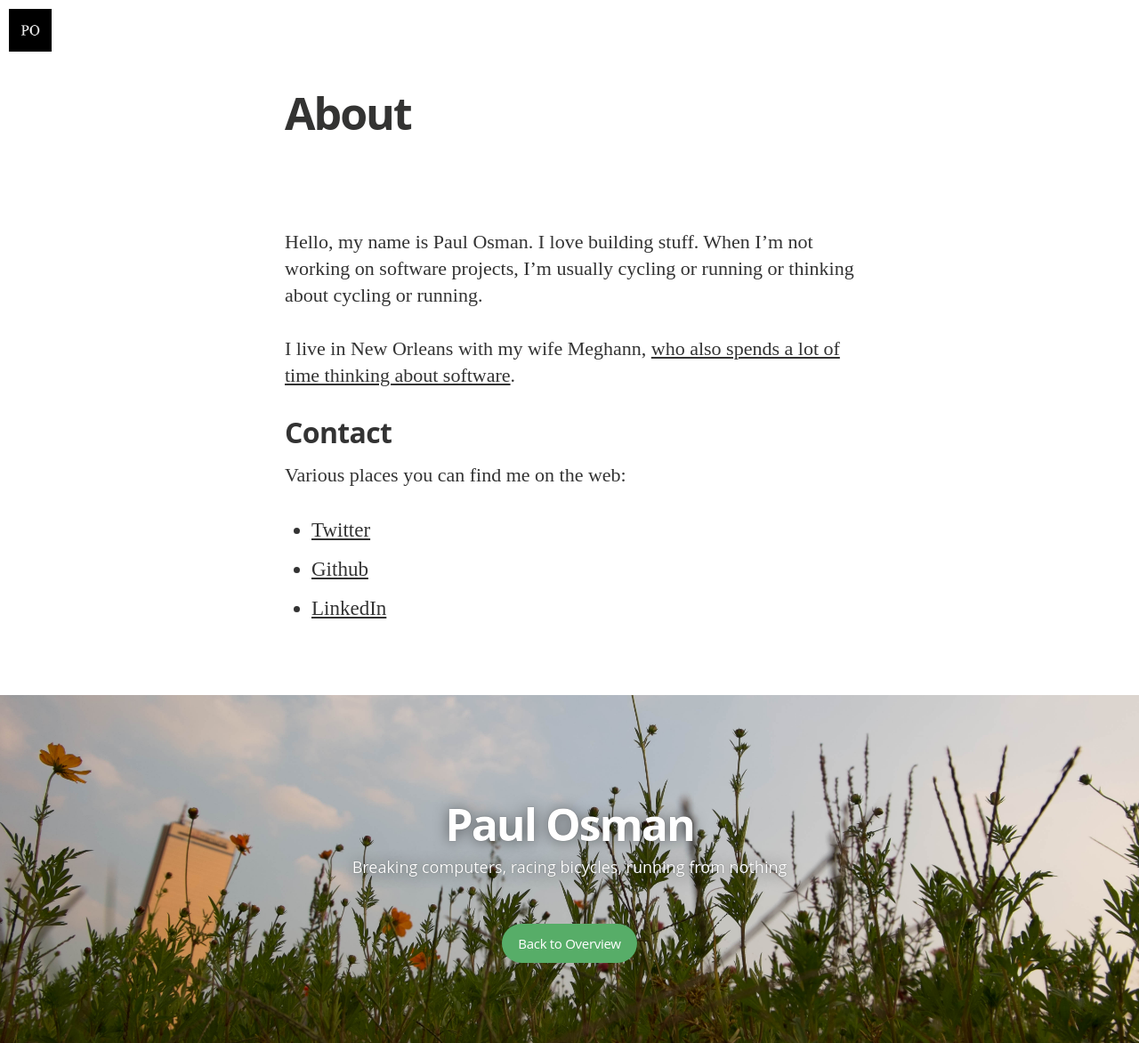
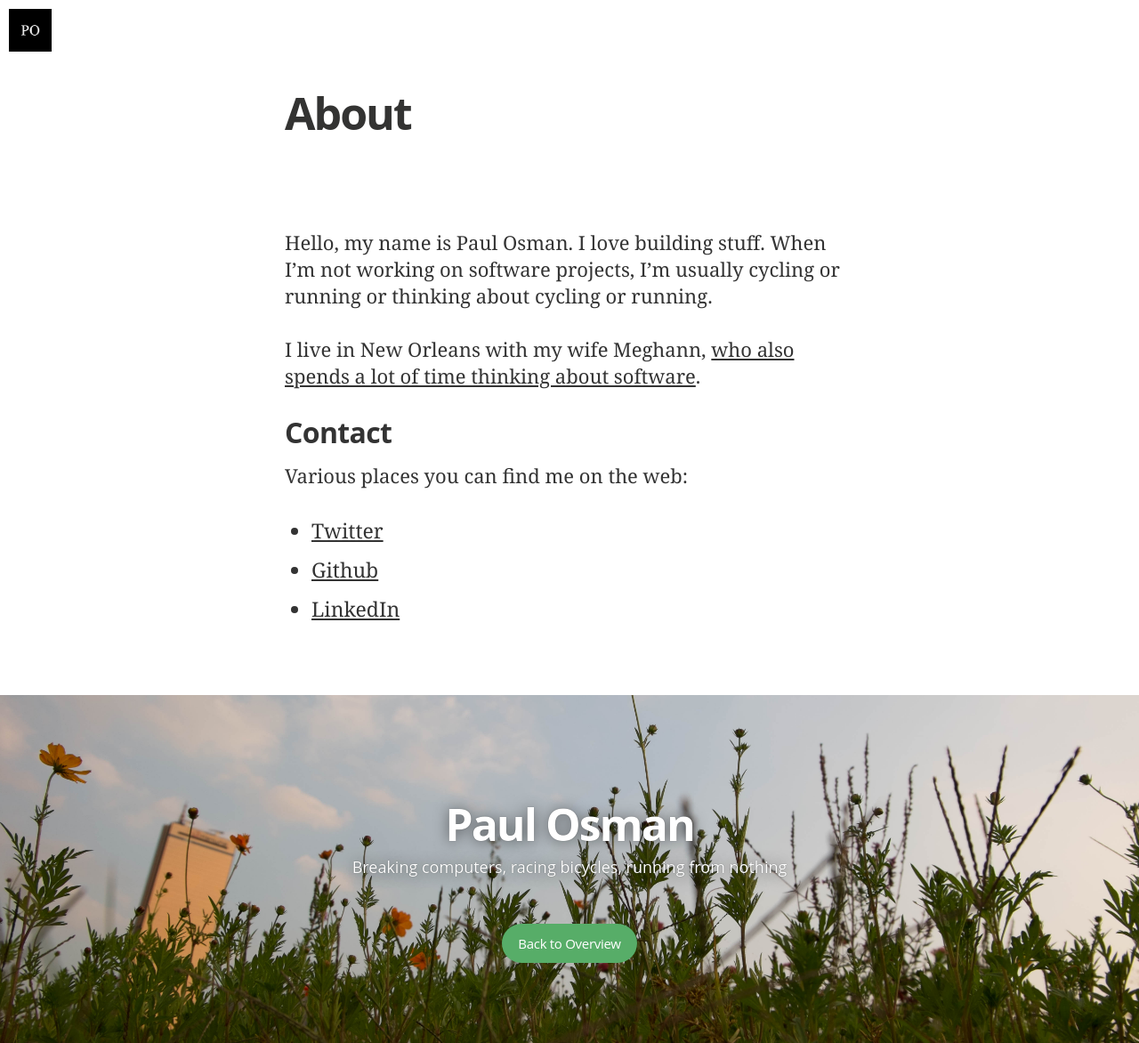
Before and after one commit to paulosman/paulosman.github.io, a Jekyll site: the page built from about.md, in a window 1280 px wide. Shown: the whole page at 89% size. Built offline with Jekyll 4.4.1, drawn with Linux system fonts in a browser that asks for light colours; nearby versions of some CDN libraries.

Commit message:
Use a more readable serif

```diff
--- a/css/main.sass
+++ b/css/main.sass
@@ -10,7 +10,7 @@
 
 $rs: 16px
 
-$font-serif: Linux Libertine
+$font-serif: Georgia, Times, "Times New Roman", serif
 $font-sans: Open Sans, MundoSans, "Helvetica Neue", Arial, Helvetica, sans-serif
 
 
```
